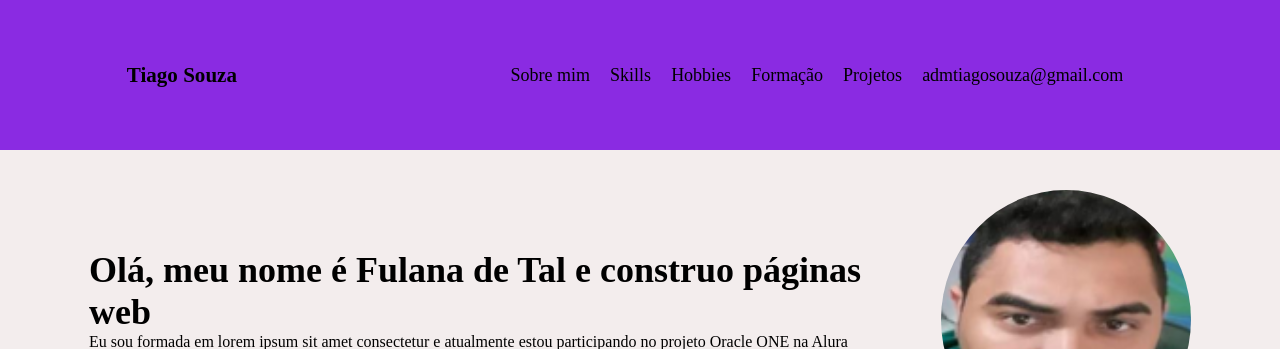
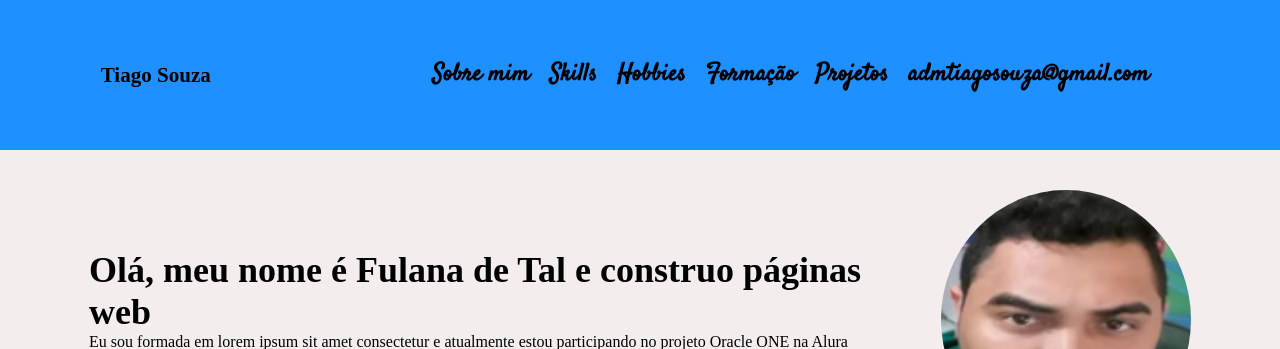
Before and after one commit to titicos/Portifolio, a plain HTML site: page index.html in a window 1280 px wide. Shown: the top 349 px of the page. Drawn offline with Linux system fonts and the light colour scheme.

Commit message:
mudar cores

```diff
--- a/style.css
+++ b/style.css
@@ -1,4 +1,4 @@
-
+@import url('https://fonts.googleapis.com/css2?family=Satisfy&display=swap');
 *{
     margin: 0;
     padding: 0;
@@ -25,7 +25,7 @@ header{
     align-items: center;
     font-size: 18px;
     flex-wrap: wrap;
-    background-color: blueviolet;
+    background-color: dodgerblue;
 
 }
 
@@ -36,6 +36,15 @@ nav ul{
     gap: 20px;
     align-items: center;
     justify-content: center;
+    font-size: 24px;
+    font-weight: 600;
+    font-family: 'Satisfy', cursive;
+}
+
+nav ul li:hover{
+    color: white;
+    cursor: pointer;
+
 }
 
 .first-intro{
```
Also changed, not shown: index.html (+1 -0 lines).
